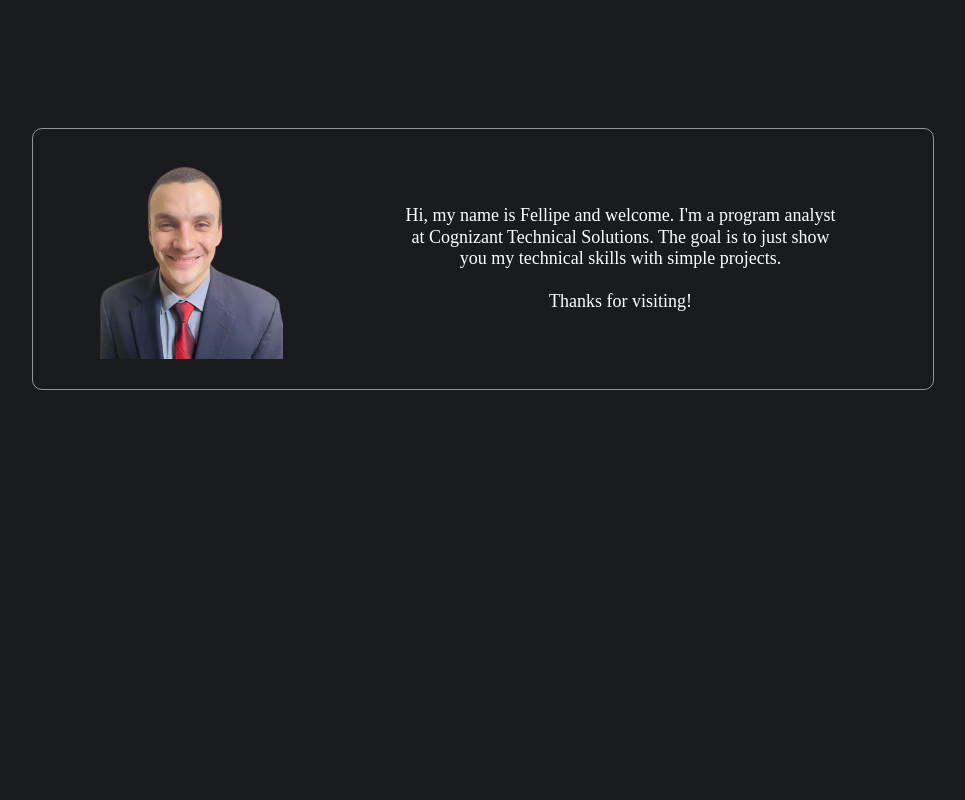
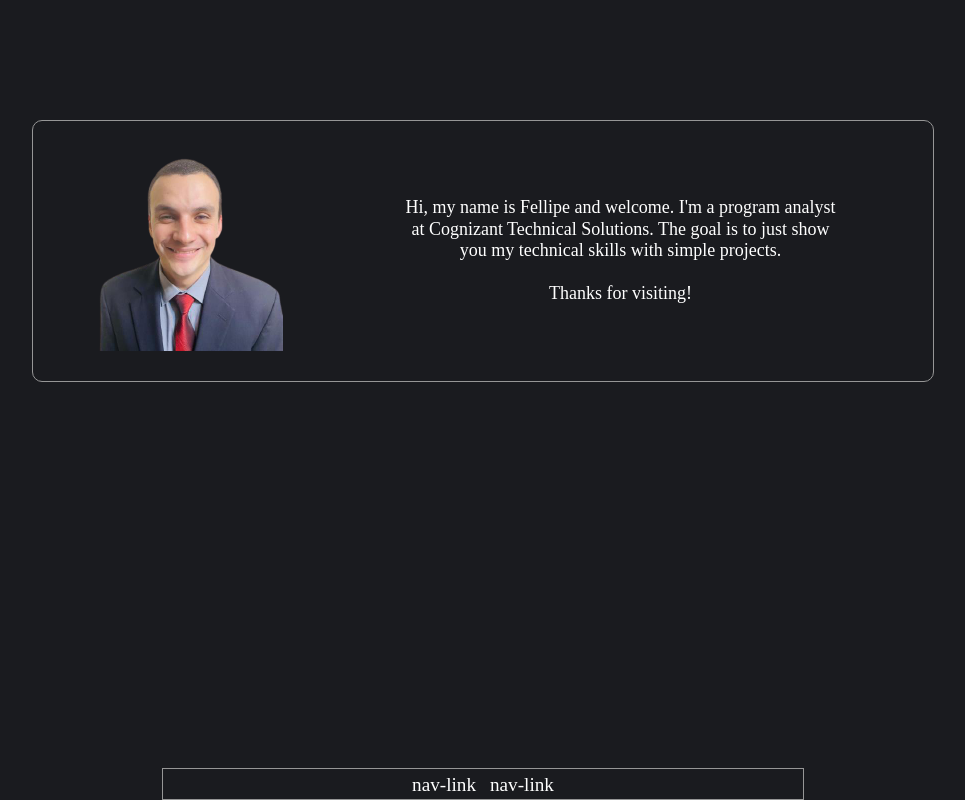
Before and after one commit to fddemora/fddemora.github.io, a website built with Parcel: page index.html in a window 1280 px wide. Shown: the whole page, without its empty margins (157-1122 px from the left). Built offline with nearby package versions, Linux system fonts and the light colour scheme.

Commit message:
added nav-bar, fixed body height

```diff
--- a/index.html
+++ b/index.html
@@ -8,7 +8,15 @@
     <title>Document</title>
 </head>
 <body>
-    <div class="container1">
+
+    <div class="nav-container">
+        <nav>
+            <a href="#">nav-link</a>
+            <a href="#">nav-link</a>
+        </nav>
+    </div>
+
+    <header class="container1">
         <div class="child-container1">
             <img src="img/profile-removebg-preview.png" alt="profile picture">
             <p>
@@ -18,6 +26,8 @@
                 Thanks for visiting!
             </p>
         </div>
-    </div>
+    </header>
+
+
 </body>
 </html>
--- a/style.css
+++ b/style.css
@@ -1,15 +1,15 @@
 /* HEADER */
 
-* {
-    box-sizing: border-box;
-}
-
-*, *:before, *:after {
-    box-sizing: inherit;
+* { /* css reset */
+    margin: 0;
+    padding: 0;
+   /* box-sizing: border-box;
+   reference: https://www.freecodecamp.org/news/html-page-width-height/ */
 }
 
 body{
     background-color: rgb(26, 27, 31);
+    min-height: 100vh;
 }
 
 .container1 {
@@ -48,3 +48,28 @@ body{
 }
 
 /***********************************************************************************************************/
+/* NAV */
+
+
+nav {
+    border: solid rgb(150, 150, 150);
+    border-width: 1px;
+    height: 30px;
+    width: 50%;
+    margin: 0 auto;
+    text-align: center;
+    position: fixed;
+    bottom: 0;
+    left: 0;
+    right: 0;
+
+}
+
+nav a {
+    display: inline-block;
+    text-decoration: none;
+    color: white;
+    font-size: larger;
+    margin: 5px 5px 0px 5px;
+
+}
```
